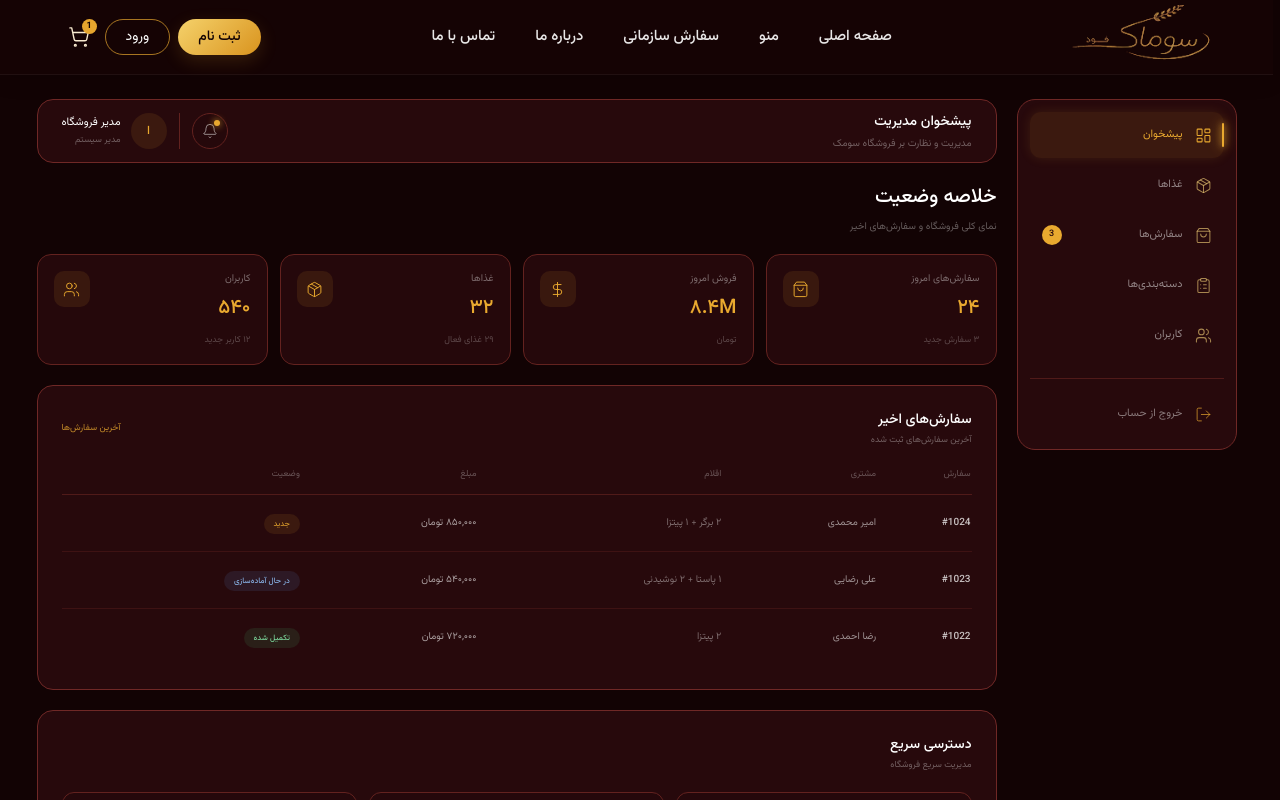
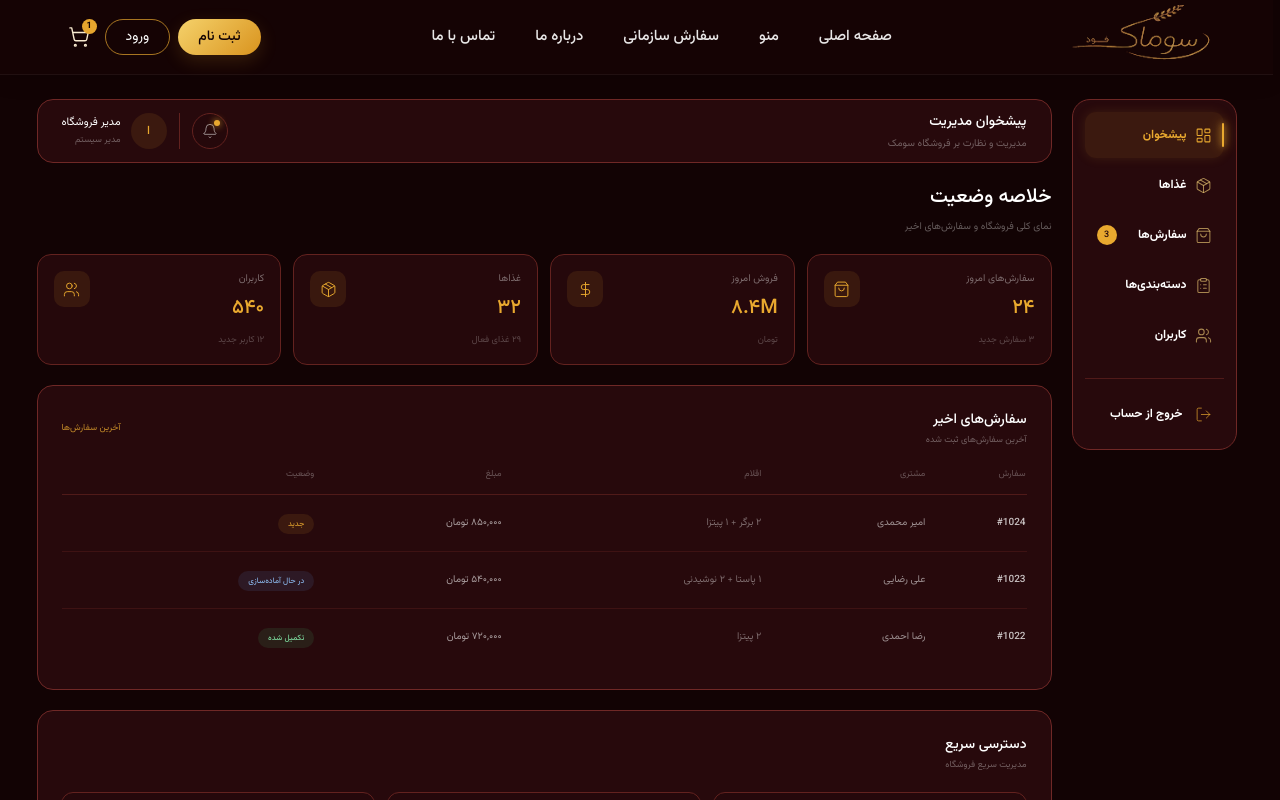
Before and after one commit to AmirMahidEs/soomak-food, a React (Vite) app: page /admin in a window 1280 px wide. Shown: the top 800 px of the page. Built offline with nearby package versions, Linux system fonts and the light colour scheme.

Commit message:
style: adjust AdminSidebar width and improve button styling for better layout

```diff
--- a/src/components/admin/AdminSidebar.jsx
+++ b/src/components/admin/AdminSidebar.jsx
@@ -40,7 +40,7 @@ const menuItems = [
 
 export default function AdminSidebar({ activeTab, onTabChange }) {
   return (
-    <aside className="hidden h-fit w-[220px] shrink-0 self-start rounded-[18px] border border-[#6f2826] bg-[#27090c] p-3 lg:block">
+    <aside className="hidden h-fit w-[165px] shrink-0 self-start rounded-[18px] border border-[#6f2826] bg-[#27090c] p-3 lg:block">
       {/* LOGO */}
 
       {/* <div className="mb-6 flex items-center gap-3 px-3 py-3">
@@ -68,10 +68,10 @@ export default function AdminSidebar({ activeTab, onTabChange }) {
               key={item.id}
               type="button"
               onClick={() => onTabChange(item.id)}
-              className={`group relative flex h-[46px] w-full items-center gap-3 rounded-[11px] px-3 text-right text-[11px] transition ${
+              className={`group relative flex h-[46px] w-full items-center gap-2 rounded-[11px] px-3 text-right text-[11px] text-xs font-bold transition ${
                 isActive
                   ? "text-[#e9a92f]"
-                  : "text-white/50 hover:bg-[#421014] hover:text-white"
+                  : "text-white hover:bg-[#421014] hover:text-white"
               }`}
             >
               {/* ACTIVE BACKGROUND */}
@@ -120,7 +120,7 @@ export default function AdminSidebar({ activeTab, onTabChange }) {
       <div className="mt-5 border-t border-[#61221f]/70 pt-3">
         <button
           type="button"
-          className="flex h-[46px] w-full items-center gap-3 rounded-[11px] px-3 text-right text-[11px] text-white/45 transition hover:bg-[#421014] hover:text-white"
+          className="flex h-[46px] w-full items-center gap-3 rounded-[11px] px-3 text-right text-[11px] text-xs font-bold text-white transition hover:bg-[#421014] hover:text-white"
         >
           <LogOut size={17} strokeWidth={1.4} className="text-[#e9a92f]/70" />
 
```
